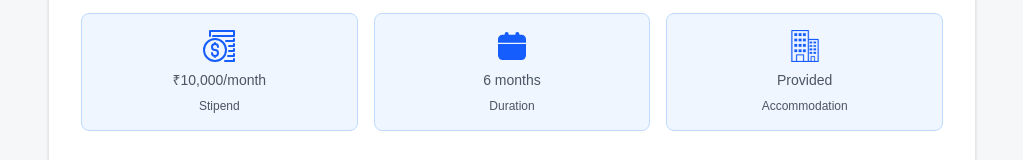
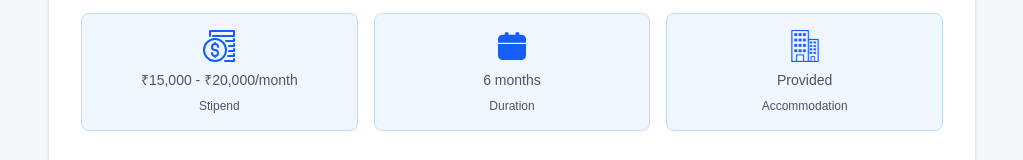
Before and after one commit to harshit-shodhAI/ShodhAI-labs, a Next.js app: page / in a window 1280 px wide. Shown: the part 561-721 px from the top of the page, without its empty margins (128-1151 px from the left). Built offline with nearby package versions, Linux system fonts and the light colour scheme.

Commit message:
stipend update

```diff
--- a/src/app/page.tsx
+++ b/src/app/page.tsx
@@ -62,7 +62,7 @@ export default function InternshipPage() {
                             <MoneyIcon className="h-8 w-8" />
                           </span>
                           <span className="text-sm font-medium text-text-headings">
-                            ₹10,000/month
+                            ₹15,000 - ₹20,000/month
                           </span>
                           <span className="text-xs">Stipend</span>
                         </div>
```
